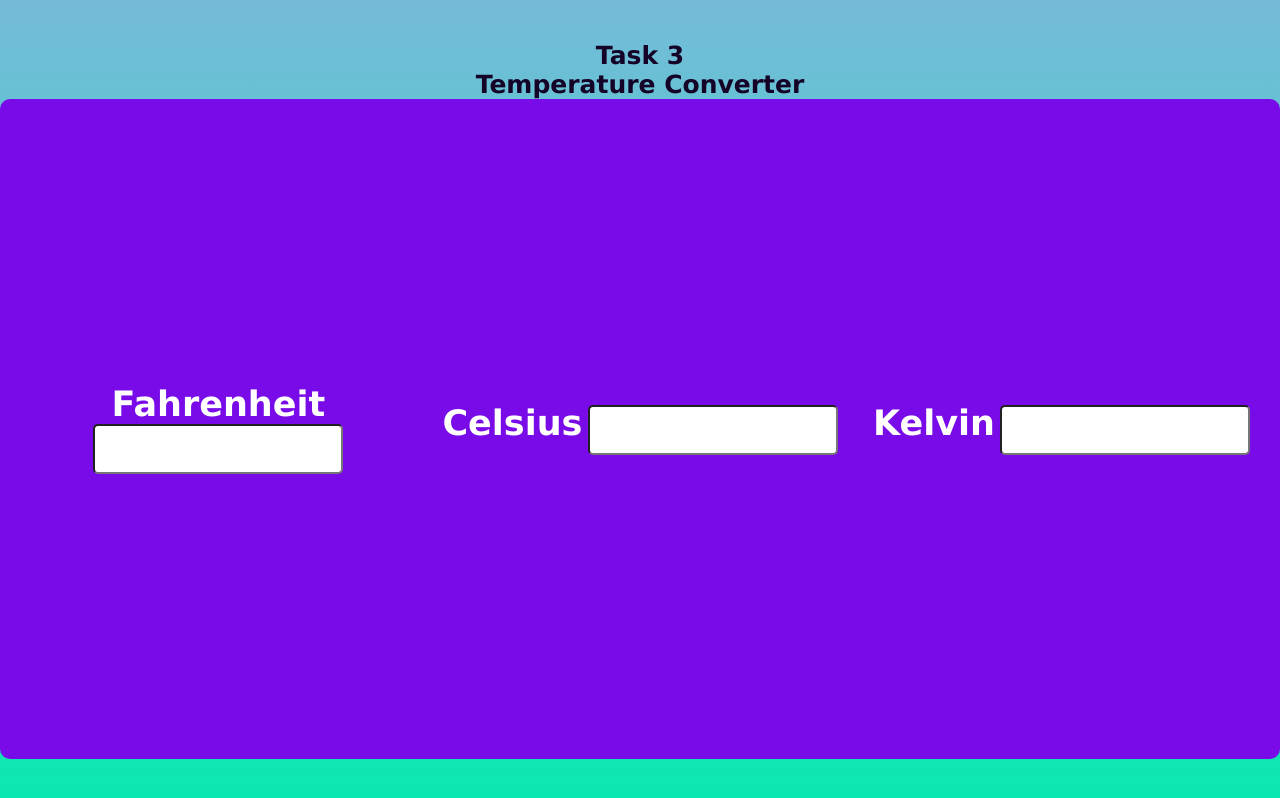
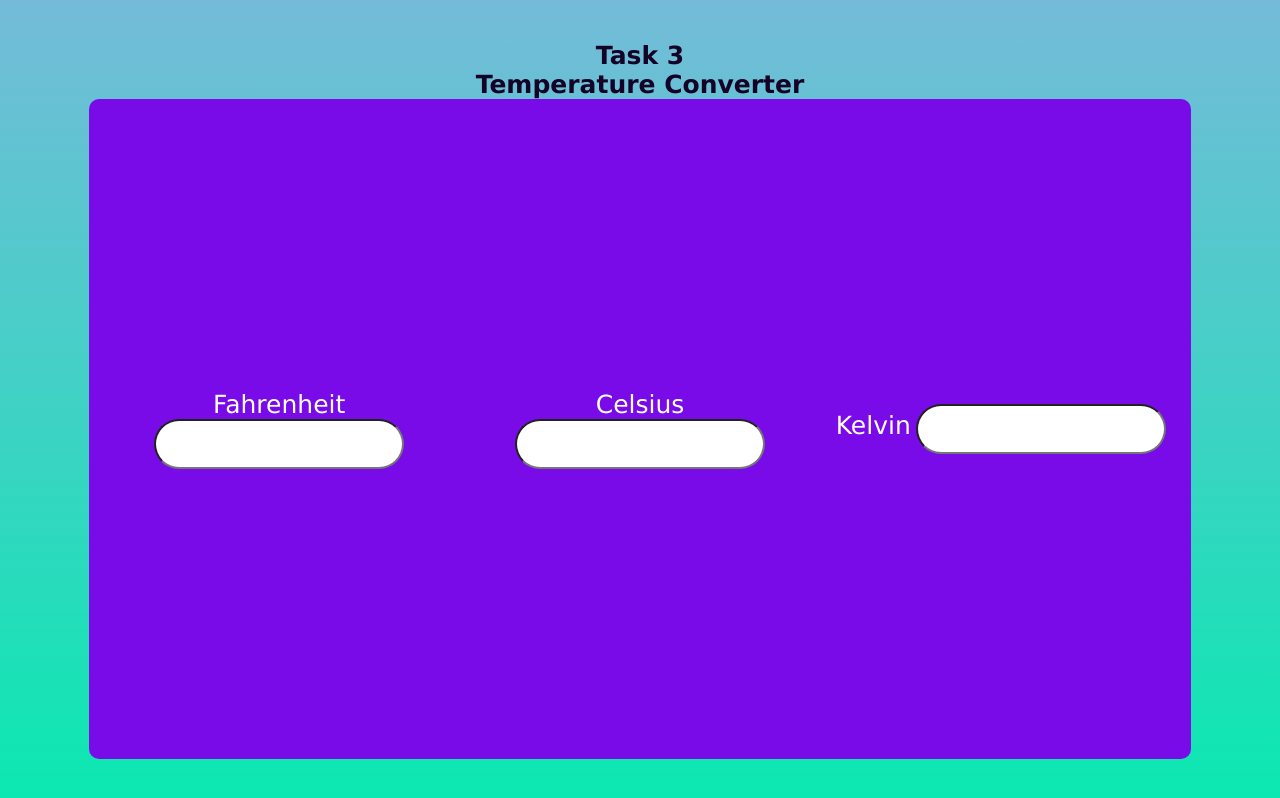
Before and after one commit to dewanshukaushik/OIBSIP, a plain HTML site: page task3/index.html in a window 1280 px wide. Drawn offline with Linux system fonts and the light colour scheme.

Commit message:
Update index.html

```diff
--- a/task3/index.html
+++ b/task3/index.html
@@ -40,8 +40,8 @@
     }
 
     .col label {
-        font-size: 35px;
-        font-weight: 600;
+        font-size: 25px;
+        font-weight: 550;
         margin-bottom: 10px;
         color: #fff;
     }
@@ -50,7 +50,7 @@
         width: 250px;
         height: 50px;
         background: white;
-        border-radius: 5px;
+        border-radius: 40px;
         text-align: center;
     }
 </style>
```
